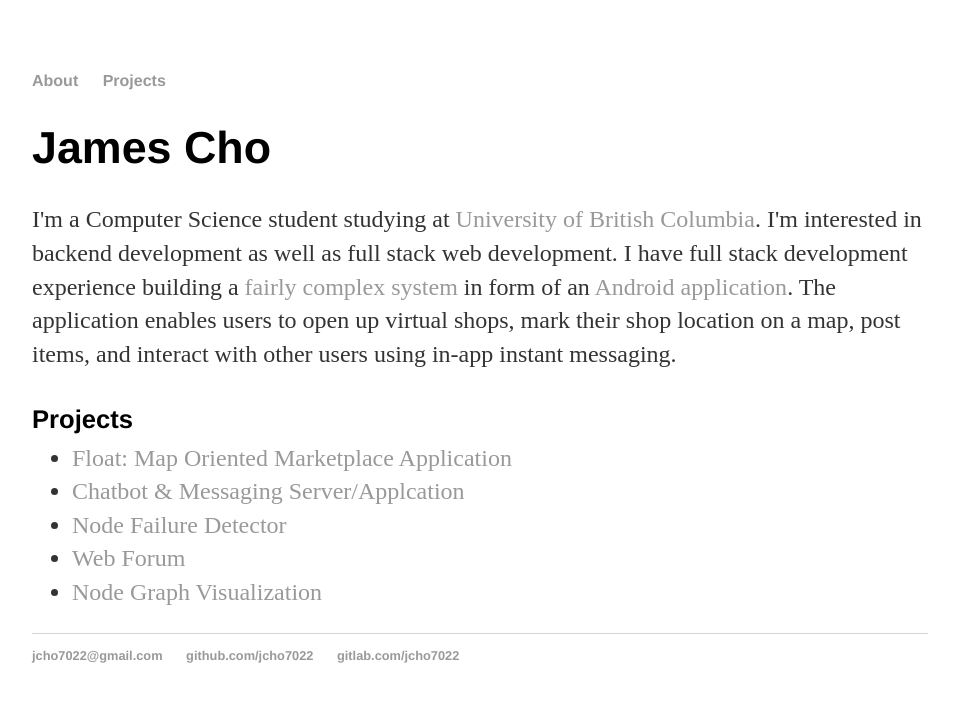
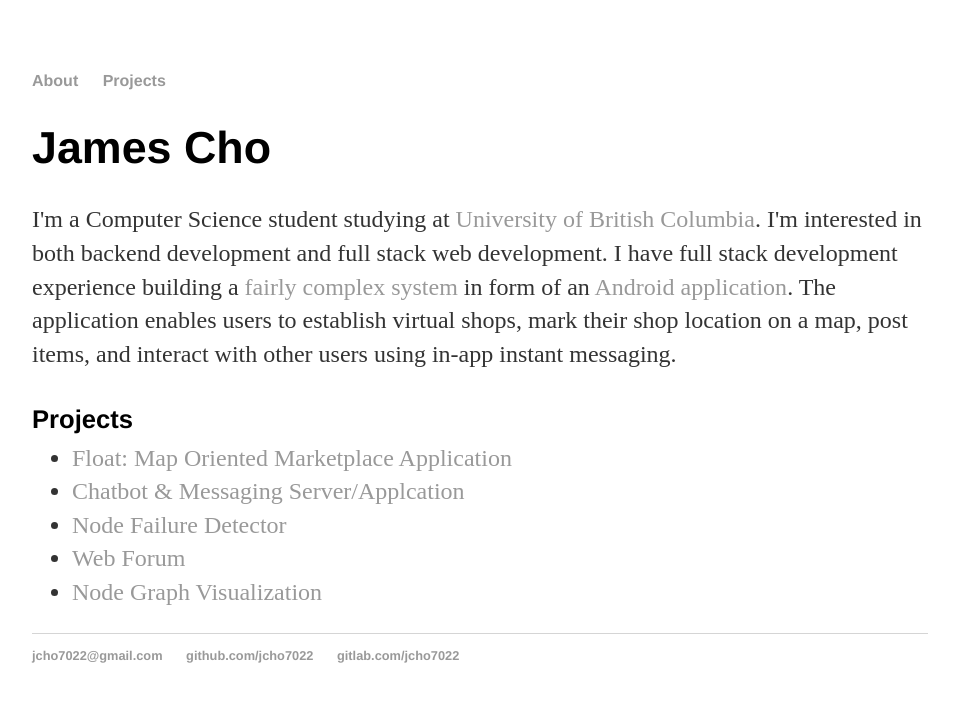
Before and after one commit to jcho7022/jcho7022.github.io, a Jekyll site: the page built from index.html, in a window 1280 px wide. Shown: the top 702 px of the page, without its empty margins (160-1119 px from the left). Built offline with Jekyll 4.4.1, drawn with Linux system fonts in a browser that asks for light colours.

Commit message:
Update index.html

```diff
--- a/index.html
+++ b/index.html
@@ -7,11 +7,11 @@ title: About James Cho
 	<!--<img src="headshot.jpg" alt="head_shot" height="260px" width="260px">-->
 		<p>
 		I'm a Computer Science student studying at <a href="https://www.ubc.ca/about/">University of British Columbia</a>.
-		I'm interested in backend development as well as full stack web development.
+		I'm interested in both backend development and full stack web development.
 		I have full stack development experience building a <a href="/projects/float">fairly complex system</a> in
 		form of an <a href="https://play.google.com/store/apps/details?id=com.floatapplication">Android application</a>.
-		The application enables users to open up virtual shops, mark their shop location on a map, post items, and interact
-			with other users using in-app instant messaging.
+		The application enables users to establish virtual shops, mark their shop location on a map,
+			post items, and interact with other users using in-app instant messaging.
 		</p>
 
 	<h4><b>Projects</b></h4>
```
